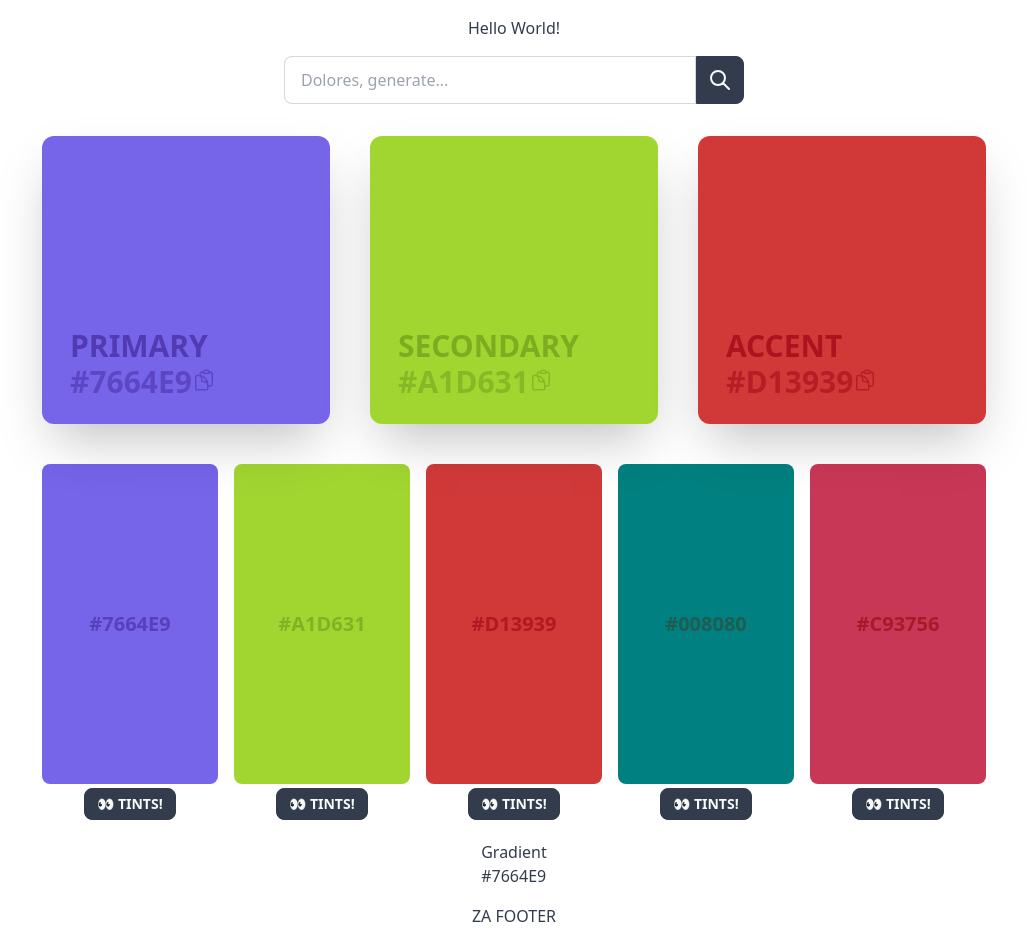
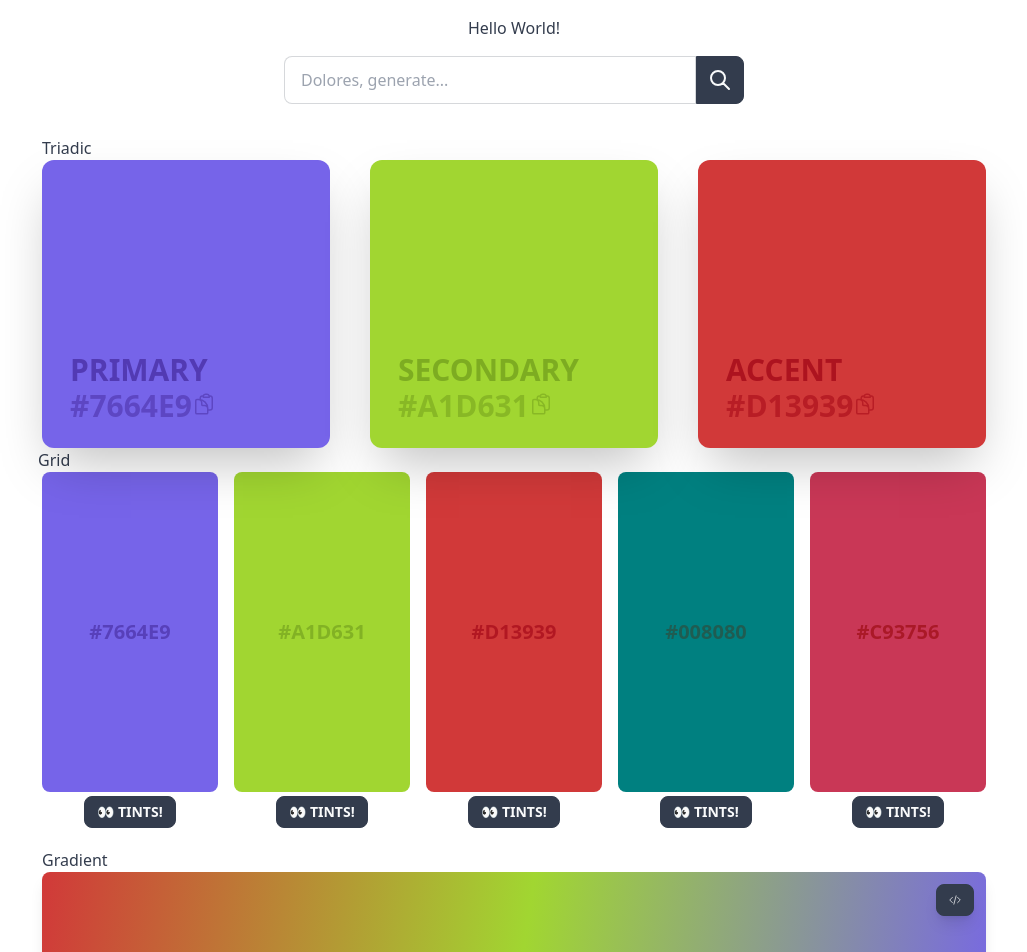
Before and after one commit to rosissharma/DOLORES, a Nuxt app: page / in a window 1280 px wide. Shown: the top 952 px of the page, without its empty margins (126-1153 px from the left). Built offline with nearby package versions, Linux system fonts and the light colour scheme.

Commit message:
gradient block complete

```diff
--- a/components/GradientBlock.vue
+++ b/components/GradientBlock.vue
@@ -1,6 +1,88 @@
 <template>
-  <div>
-    {{ gradientColors }}
+  <div
+    class="
+      w-96
+      h-44
+      rounded-lg
+      shadow-lg
+      relative
+      sm:w-[44rem]
+      lg:w-[59rem] lg:h-72
+    "
+    :style="{ backgroundImage: createBackgroundString }"
+  >
+    <button
+      class="
+        btn btn-xs
+        sm:btn-sm
+        absolute
+        rounded-lg
+        shadow-lg
+        top-3
+        right-3
+        z-10
+      "
+      @click="showCode = !showCode"
+    >
+      <svg
+        xmlns="http://www.w3.org/2000/svg"
+        fill="none"
+        viewBox="0 0 24 24"
+        stroke-width="1.5"
+        stroke="currentColor"
+        class="w-3 h-3"
+      >
+        <path
+          stroke-linecap="round"
+          stroke-linejoin="round"
+          d="M17.25 6.75L22.5 12l-5.25 5.25m-10.5 0L1.5 12l5.25-5.25m7.5-3l-4.5 16.5"
+        />
+      </svg>
+    </button>
+    <div
+      v-if="showCode"
+      class="
+        w-full
+        h-full
+        rounded-lg
+        mockup-code
+        bg-primary
+        text-primary-content
+        break-word
+      "
+    >
+      <button
+        class="
+          btn btn-xs
+          sm:btn-sm
+          rounded-lg
+          shadow-lg
+          absolute
+          top-3
+          right-12
+          sm:right-14
+        "
+        @click="copyCode(createBackgroundString)"
+      >
+        <svg
+          xmlns="http://www.w3.org/2000/svg"
+          fill="none"
+          viewBox="0 0 24 24"
+          stroke-width="1.5"
+          stroke="currentColor"
+          class="w-3 h-3"
+        >
+          <path
+            stroke-linecap="round"
+            stroke-linejoin="round"
+            d="M8.25 7.5V6.108c0-1.135.845-2.098 1.976-2.192.373-.03.748-.057 1.123-.08M15.75 18H18a2.25 2.25 0 002.25-2.25V6.108c0-1.135-.845-2.098-1.976-2.192a48.424 48.424 0 00-1.123-.08M15.75 18.75v-1.875a3.375 3.375 0 00-3.375-3.375h-1.5a1.125 1.125 0 01-1.125-1.125v-1.5A3.375 3.375 0 006.375 7.5H5.25m11.9-3.664A2.251 2.251 0 0015 2.25h-1.5a2.251 2.251 0 00-2.15 1.586m5.8 0c.065.21.1.433.1.664v.75h-6V4.5c0-.231.035-.454.1-.664M6.75 7.5H4.875c-.621 0-1.125.504-1.125 1.125v12c0 .621.504 1.125 1.125 1.125h9.75c.621 0 1.125-.504 1.125-1.125V16.5a9 9 0 00-9-9z"
+          />
+        </svg>
+      </button>
+      <div class="px-6">
+        <code>{{ createBackgroundString }}</code>
+      </div>
+    </div>
   </div>
 </template>
 
@@ -8,7 +90,13 @@
 export default {
   props: {
     gradientColors: {
-      type: String,
+      type: Array,
+    },
+    showCode: false,
+  },
+  computed: {
+    createBackgroundString() {
+      return `linear-gradient(278.36deg, ${this.gradientColors[0]}, ${this.gradientColors[1]}, ${this.gradientColors[2]})`;
     },
   },
 };
--- /dev/null
+++ b/composables/copyCode.js
@@ -0,0 +1,55 @@
+export function copyCode(code) {
+    navigator.clipboard.writeText(code).then(
+        () => {
+            const copiedDiv = document.createElement('div');
+            copiedDiv.innerHTML = `Style Copied 🎉`;
+            copiedDiv.style.backgroundColor = '#222222';
+            copiedDiv.style.color = '#f4f4f4';
+            copiedDiv.style.borderRadius = '25px';
+            copiedDiv.style.padding = '10px 15px';
+            copiedDiv.style.position = 'fixed';
+            copiedDiv.style.bottom = '50px';
+            copiedDiv.style.left = '50%';
+            copiedDiv.style.transform = 'translateX(-50%)';
+            copiedDiv.style.opacity = 0;
+            copiedDiv.style.transition = 'opacity 0.5s ease-in-out';
+            document.body.appendChild(copiedDiv);
+            setTimeout(() => {
+                copiedDiv.style.opacity = 1;
+            }, 10);
+
+            setTimeout(() => {
+                copiedDiv.style.opacity = 0;
+                setTimeout(() => {
+                    copiedDiv.style.display = 'none';
+                }, 500);
+            }, 1300);
+        },
+        () => {
+            const failedDiv = document.createElement('div');
+            failedDiv.innerHTML = "Failed 😖";
+            failedDiv.style.backgroundColor = '#222222';
+            failedDiv.style.color = '#FFFFFF';
+            failedDiv.style.borderRadius = '20px';
+            failedDiv.style.padding = '10px';
+            failedDiv.style.position = 'fixed';
+            failedDiv.style.bottom = '20px';
+            failedDiv.style.left = '50%';
+            failedDiv.style.transform = 'translateX(-50%)';
+            failedDiv.style.opacity = 0;
+            failedDiv.style.transition = 'opacity 0.5s ease-in-out';
+            document.body.appendChild(failedDiv);
+
+            setTimeout(() => {
+                failedDiv.style.opacity = 1;
+            }, 10);
+
+            setTimeout(() => {
+                failedDiv.style.opacity = 0;
+                setTimeout(() => {
+                    failedDiv.style.display = 'none';
+                }, 500);
+            }, 1300);
+        }
+    );
+}
--- a/pages/index.vue
+++ b/pages/index.vue
@@ -128,6 +128,8 @@ function log(currentTopic) {
       </form>
     </div>
 
+    <div>
+      <h1>Triadic</h1>
       <!-- triadic color block -->
       <div class="grid grid-cols-1 sm:grid-cols-2 lg:grid-cols-3 gap-10">
         <!-- primary -->
@@ -137,20 +139,24 @@ function log(currentTopic) {
         <!-- accent -->
         <TriadicBlock :color="accent1" :colorType="typeAccent" />
       </div>
+    </div>
 
     <!-- color grid block -->
-    <div class="mt-10 h-52 flex gap-1 sm:h-80 sm:gap-4 mx-1">
+    <div>
+      <h1>Grid</h1>
+      <div class="h-52 flex gap-1 sm:h-80 sm:gap-4 mx-1">
         <GridBlock :color="primary" />
         <GridBlock :color="secondary" />
         <GridBlock :color="accent1" />
         <GridBlock :color="accent2" />
         <GridBlock :color="accent3" />
       </div>
+    </div>
 
     <!-- gradient block -->
     <div class="mt-14">
       <h1>Gradient</h1>
-      <GradientBlock :gradientColors="primary" />
+      <GradientBlock :gradientColors="[primary, secondary, accent1]" />
     </div>
 
     <!-- display while fetching data -->
```
Lines whose indentation alone changed are shown as unchanged.
